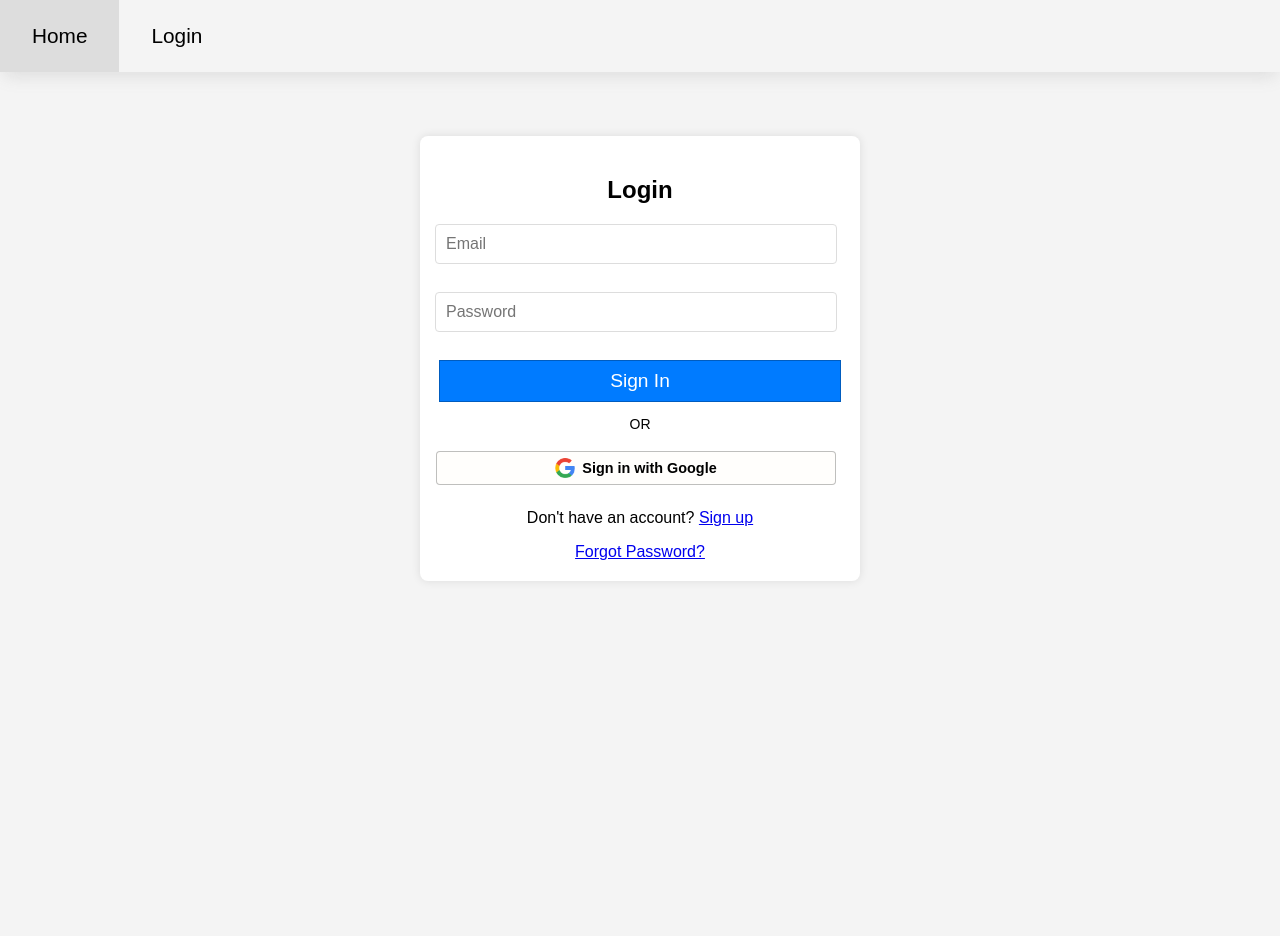
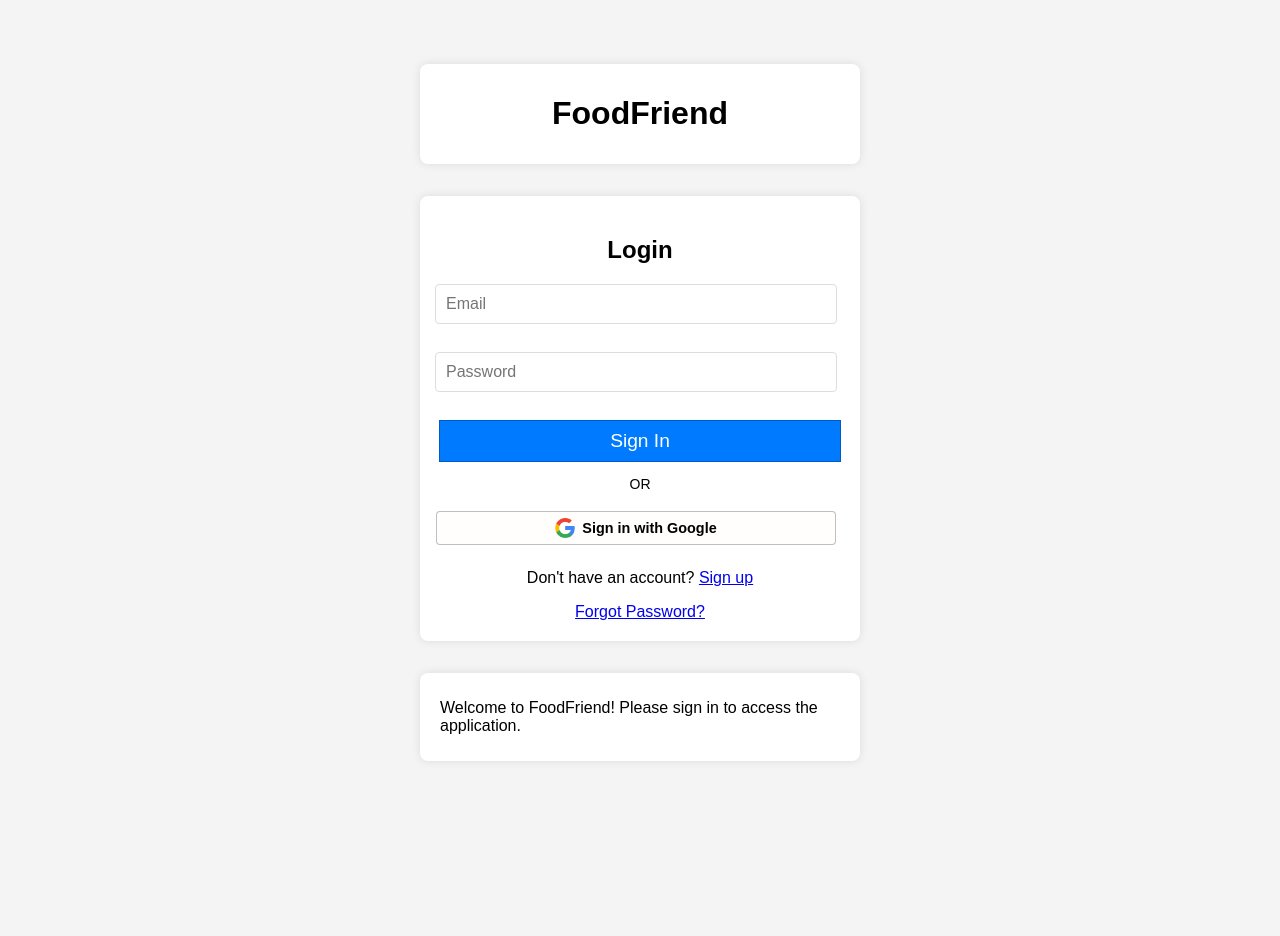
Before and after one commit to danielrugutt/foodfriend, a Flask app: page /login in a window 1280 px wide. After the commit the page ends 734 px from the top, so only its background shows below. Run offline with Flask 3, Linux system fonts and the light colour scheme; parts of the project's set-up code (start-up, migrations or seed data) failed here and were passed over; some libraries are stand-ins or nearby versions.

Commit message:
login page tweaks

```diff
--- a/app.py
+++ b/app.py
@@ -40,7 +40,7 @@
 """ GUEST ROUTES """
 @app.route('/')
 def home():
-    return render_template('home.html')
+    render_template('login.html')
 
 @app.route('/search', methods=['GET', 'POST'])
 def search():
--- a/static/styles.css
+++ b/static/styles.css
@@ -343,6 +343,21 @@
     margin-top: 2rem;
 }
 
+.info-container {
+    display: flex;
+    justify-content: center;
+    /* align-items: center;  */
+    width: 100%;
+    max-width: 400px;
+    background: white;
+    padding: 20px;
+    padding-top: 10px;
+    padding-bottom:10px;
+    border-radius: 8px;
+    box-shadow: 0 0 10px rgba(0, 0, 0, 0.1);
+    margin-top: 2rem;
+}
+
 .login-form {
     display: flex;
     flex-direction: column;
--- a/templates/login.html
+++ b/templates/login.html
@@ -9,11 +9,15 @@
   </head>
 
   <body>
-    {% include 'navbar_public.html' %}
 
     <main>
 
       <div class="auth-page_container">
+
+
+         <div class="info-container">
+                <h1>FoodFriend</h1>
+        </div>
 
         <div class="login-form-container">
 
@@ -46,6 +50,9 @@
           </div>
 
         </div>
+         <div class="info-container">
+                <p>Welcome to FoodFriend! Please sign in to access the application.</p>
+        </div>
 
       </div>
 
--- a/templates/signup.html
+++ b/templates/signup.html
@@ -9,7 +9,6 @@
 
     </head>
     <body>
-        {% include 'navbar_public.html' %}
 
         <main>
 
```
Also changed, not shown: templates/home.html (deleted, +0 -29 lines).
